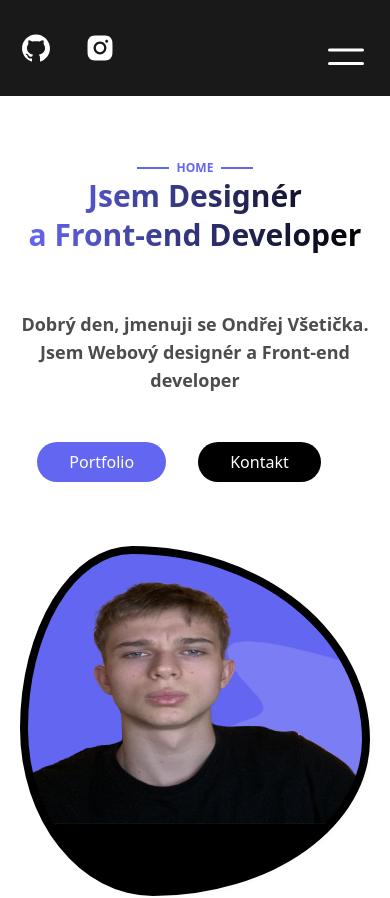
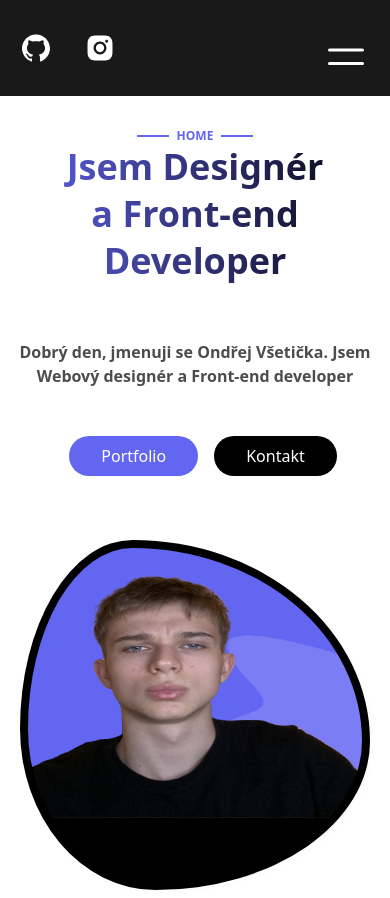
Before and after one commit to Vsetis/ondravseta-portfolio, a Next.js app: page / in a window 390 px wide. Shown: the top 898 px of the page. Built offline with nearby package versions, Linux system fonts and the light colour scheme.

Commit message:
add skills

```diff
--- a/src/components/Hero/Hero.tsx
+++ b/src/components/Hero/Hero.tsx
@@ -9,24 +9,24 @@ const Hero = () => {
   ];
   return (
     <>
-      <div className=" container mx-auto flex md:flex-row flex-col items-center md:items-start justify-between  py-40">
+      <div className=" container mx-auto flex md:flex-row flex-col items-center md:items-start justify-between  md:py-40 pt-32">
         <div className="flex flex-col items-center md:items-start">
           <div className="flex flex-row items-center md:justify-start justify-center">
             <div className="bg-indigo-500 w-8 h-0.5 mr-2" />
             <h2 className="font-semibold text-xs text-indigo-500">HOME</h2>
             <div className="bg-indigo-500 w-8 h-0.5 ml-2 md:hidden" />
           </div>
-          <h1 className="md:text-6xl text-3xl mb-14 text-center md:text-start leading-[1.3] font-bold text-transparent bg-gradient-to-r from-indigo-500 to-black bg-clip-text dark:to-white">
+          <h1 className="md:text-6xl text-4xl mb-14 text-center md:text-start leading-[1.3] font-bold text-transparent bg-gradient-to-r from-indigo-500 to-black bg-clip-text dark:to-white">
             Jsem Designér <br />a Front-end Developer
           </h1>
-          <p className="text-lg md:text-start text-center dark:text-white text-black/70 font-semibold mb-12">
+          <p className="md:text-lg text-md md:text-start text-center dark:text-white text-black/70 font-semibold mb-12">
             Dobrý den, jmenuji se Ondřej Všetička. Jsem Webový designér a
             Front-end developer
           </p>
-          <div className="flex">
+          <div className="flex justify-between">
             {buttons.map((button) => (
               <Link
-                className="mr-8 px-8 py-2 rounded-full bg-indigo-500 text-white last:bg-black dark:last:bg-white/80 dark:text-black"
+                className="md:mr-4 ml-4 md:ml-0 px-8 py-2 rounded-full bg-indigo-500 text-white last:bg-black dark:last:bg-white/80 dark:text-black"
                 key={button.target}
                 href={button.target}
                 scroll={false}
--- /dev/null
+++ b/src/components/Skills/Skills.tsx
@@ -0,0 +1,31 @@
+import { DiReact } from "react-icons/di";
+import { SiTailwindcss } from "react-icons/si";
+import { GrMysql } from "react-icons/gr";
+import { AiFillHtml5 } from "react-icons/ai";
+import { useState } from "react";
+const Skills = () => {
+  const [text, setText] = useState(false);
+  return (
+    <>
+      <div className="container mx-auto">
+        <div className="flex">
+          <div
+            onMouseEnter={() => setText(!text)}
+            onMouseLeave={() => setText(!text)}
+            className="bg-black text-white rounded-full relative flex flex-col items-center justify-center cursor-pointer"
+          >
+            <DiReact className={`${text ? "invisible" : ""} h-16 w-16`} />
+            <p
+              className={
+                text ? "visible absolute text-center" : "invisible absolute"
+              }
+            >
+              React 90%
+            </p>
+          </div>
+        </div>
+      </div>
+    </>
+  );
+};
+export default Skills;
--- a/src/pages/index.tsx
+++ b/src/pages/index.tsx
@@ -2,6 +2,7 @@ import About from "@/components/About/About";
 import Contact from "@/components/Contact/Contact";
 import Hero from "@/components/Hero/Hero";
 import Navbar from "@/components/Menu/Navbar";
+import Skills from "@/components/Skills/Skills";
 import Projects from "@/components/Work/Projects";
 
 export default function Home() {
```
